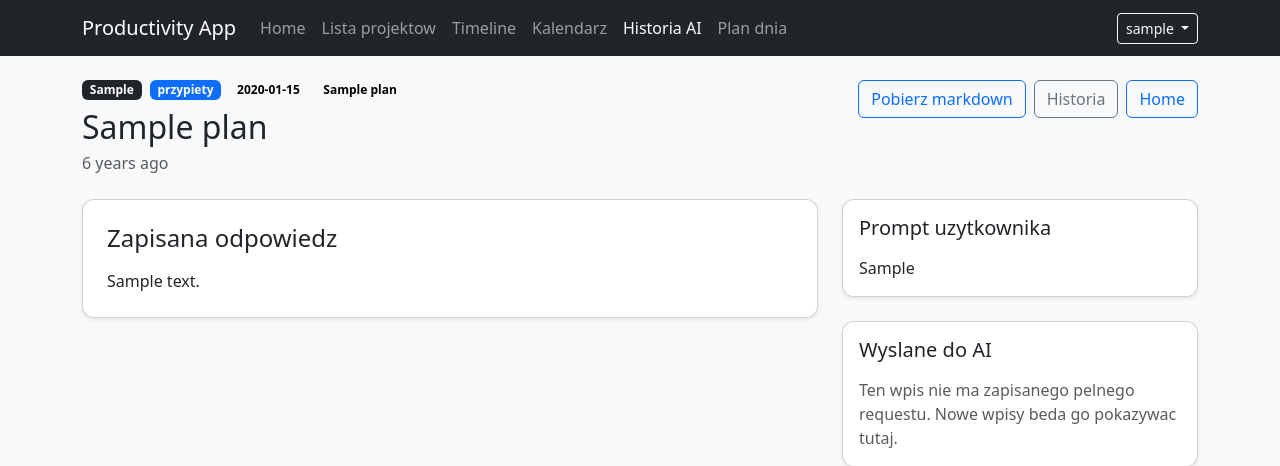
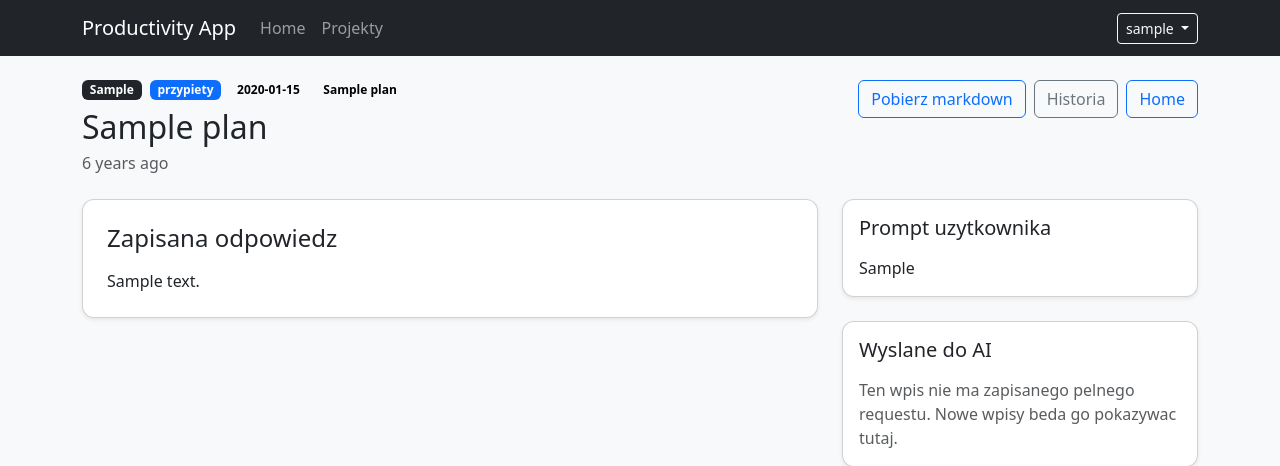
Before and after one commit to SzymonEls/AI-productivity-app, a Flask app: page /ai/history/1 in a window 1280 px wide. Shown: the top 466 px of the page. Run offline with Flask 3, Linux system fonts and the light colour scheme; a user stored in the database is signed in; tables that the repository leaves empty hold one stand-in row (values such as "Sample post"); some libraries are stand-ins or nearby versions.

Commit message:
menu update

```diff
--- a/app/templates/base.html
+++ b/app/templates/base.html
@@ -14,7 +14,7 @@
 <body>
     <nav class="navbar navbar-expand-lg navbar-dark bg-dark mb-4">
         <div class="container">
-            <a class="navbar-brand" href="{{ url_for('main.home') }}">Productivity App</a>
+            <a class="navbar-brand" href="{{ url_for('projects.dashboard', view='timeline') }}">Productivity App</a>
             <button
                 class="navbar-toggler"
                 type="button"
@@ -28,24 +28,12 @@
             </button>
             <div class="collapse navbar-collapse" id="mainNavbar">
                 <div class="navbar-nav me-auto">
-                    <a class="nav-link {% if request.endpoint == 'main.home' %}active{% endif %}" href="{{ url_for('main.home') }}">
+                    <a class="nav-link" href="{{ url_for('main.home') }}">
                         Home
                     </a>
                     {% if current_user.is_authenticated %}
-                        <a class="nav-link {% if request.endpoint == 'projects.dashboard' and request.args.get('view') != 'timeline' %}active{% endif %}" href="{{ url_for('projects.dashboard') }}">
-                            Lista projektow
-                        </a>
                         <a class="nav-link {% if request.endpoint == 'projects.dashboard' and request.args.get('view') == 'timeline' %}active{% endif %}" href="{{ url_for('projects.dashboard', view='timeline') }}">
-                            Timeline
-                        </a>
-                        <a class="nav-link {% if request.endpoint in ['calendar.calendar_view', 'calendar.settings'] %}active{% endif %}" href="{{ url_for('calendar.calendar_view') }}">
-                            Kalendarz
-                        </a>
-                        <a class="nav-link {% if request.endpoint in ['ai.history', 'ai.history_detail'] %}active{% endif %}" href="{{ url_for('ai.history') }}">
-                            Historia AI
-                        </a>
-                        <a class="nav-link {% if request.endpoint in ['ai.daily_planning', 'ai.manual_daily_plan'] %}active{% endif %}" href="{{ url_for('ai.daily_planning') }}">
-                            Plan dnia
+                            Projekty
                         </a>
                     {% endif %}
                 </div>
```
